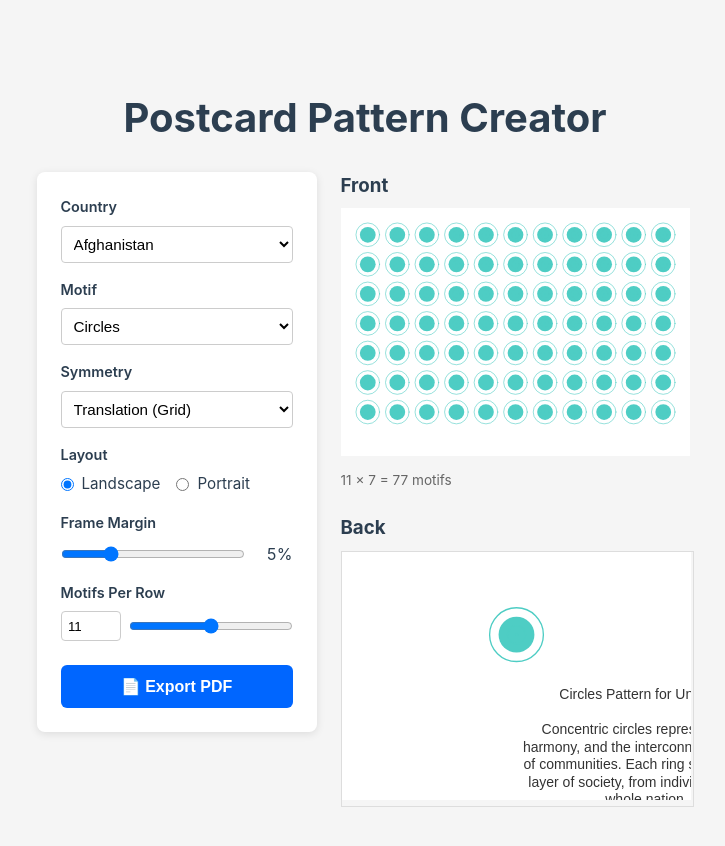
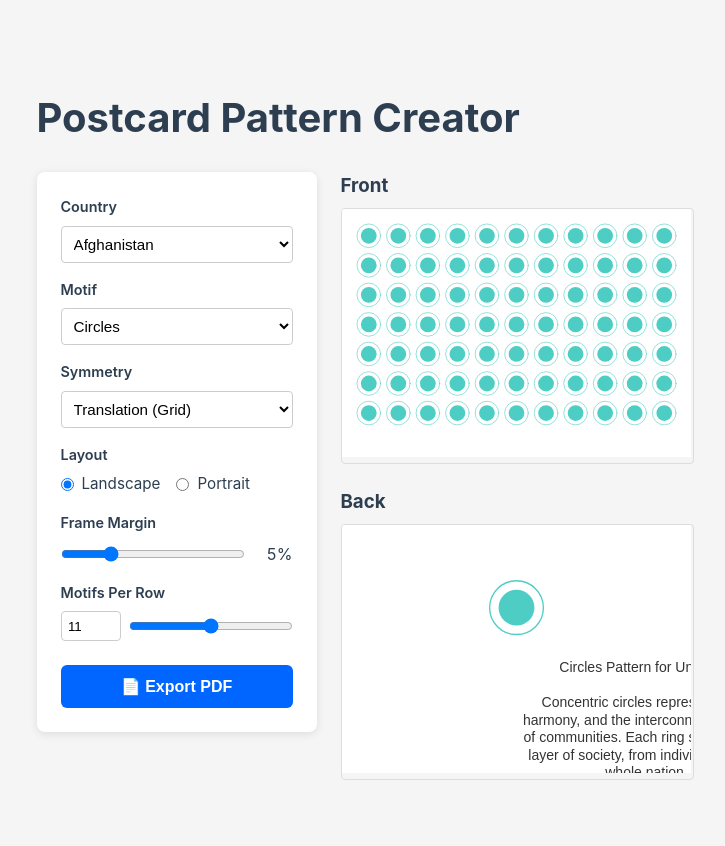
Before and after one commit to LiliGasser/repeatpattern-app, a Vue app: page / in a window 1280 px wide. Shown: the top 846 px of the page, without its empty margins (275-1000 px from the left). Built offline with nearby package versions, Linux system fonts and the light colour scheme; what p5.js-svg would draw is missing.

Commit message:
Front and Back nicely shown

```diff
--- a/src/components/postcards/PostcardBack.vue
+++ b/src/components/postcards/PostcardBack.vue
@@ -1,5 +1,5 @@
 <template>
-  <div class="postcard-wrapper">
+  <div>
     <h3>Back</h3>
     <div ref="container" class="postcard-canvas"></div>
   </div>
@@ -7,8 +7,8 @@
 
 <script setup>
 import { watch } from 'vue'
-import { useP5Svg } from '@/composables/useP5Svg'
-import { motifs } from '@/motifs'
+import { useP5Svg } from '../../composables/useP5Svg'
+import { motifs } from '../../motifs'
 
 const props = defineProps({
   countryData: Object,
@@ -19,6 +19,8 @@ const props = defineProps({
 
 const { container, sketch, redraw } = useP5Svg((p) => {
   p.setup = () => {
+    if (!props.canvasDimensions) return
+
     p.createCanvas(
       props.canvasDimensions.width,
       props.canvasDimensions.height,
@@ -30,11 +32,19 @@ const { container, sketch, redraw } = useP5Svg((p) => {
   p.draw = () => {
     p.background(255)
 
-    if (!props.countryData) return
+    if (!props.countryData || !props.drawableArea) {
+      p.fill(150)
+      p.noStroke()
+      p.textAlign(p.CENTER, p.CENTER)
+      p.textSize(16)
+      p.text('Select a country', p.width / 2, p.height / 2)
+      return
+    }
 
     const motifObj = motifs[props.motif]
 
     if (motifObj) {
+      try {
         // Draw one large motif in the center
         const centerX = props.canvasDimensions.width / 2
         const centerY = props.canvasDimensions.height / 3
@@ -60,6 +70,9 @@ const { container, sketch, redraw } = useP5Svg((p) => {
           textY,
           textWidth
         )
+      } catch (err) {
+        console.error('Error drawing back:', err)
+      }
     }
   }
 })
@@ -75,13 +88,14 @@ watch(() => [
 </script>
 
 <style scoped>
-.postcard-wrapper {
-  display: flex;
-  flex-direction: column;
-  gap: 0.5rem;
+h3 {
+  margin: 0 0 0.5rem 0;
+  color: #2c3e50;
 }
 
 .postcard-canvas {
   border: 1px solid #ddd;
+  border-radius: 4px;
+  overflow: hidden;
 }
 </style>
--- a/src/components/postcards/PostcardFront.vue
+++ b/src/components/postcards/PostcardFront.vue
@@ -1,16 +1,15 @@
 <template>
-  <div class="postcard-wrapper">
+  <div>
     <h3>Front</h3>
     <div ref="container" class="postcard-canvas"></div>
-    <p class="info">{{ gridLayout.cols }} × {{ gridLayout.rows }} = {{ gridLayout.totalMotifs }} motifs</p>
   </div>
 </template>
 
 <script setup>
 import { watch } from 'vue'
-import { useP5Svg } from '@/composables/useP5Svg'
-import { motifs } from '@/motifs'
-import { symmetries } from '@/symmetries'
+import { useP5Svg } from '../../composables/useP5Svg'
+import { motifs } from '../../motifs'
+import { symmetries } from '../../symmetries'
 
 const props = defineProps({
   countryData: Object,
@@ -23,6 +22,8 @@ const props = defineProps({
 
 const { container, sketch, redraw } = useP5Svg((p) => {
   p.setup = () => {
+    if (!props.canvasDimensions) return
+
     p.createCanvas(
       props.canvasDimensions.width,
       props.canvasDimensions.height,
@@ -32,14 +33,25 @@ const { container, sketch, redraw } = useP5Svg((p) => {
   }
 
   p.draw = () => {
+    // Set default background
     p.background(255)
 
-    if (!props.countryData) return
+    // Don't draw if we don't have the necessary data
+    if (!props.countryData || !props.drawableArea || !props.gridLayout) {
+      // Draw a message instead
+      p.fill(150)
+      p.noStroke()
+      p.textAlign(p.CENTER, p.CENTER)
+      p.textSize(16)
+      p.text('Select a country to see pattern', p.width / 2, p.height / 2)
+      return
+    }
 
     const motifObj = motifs[props.motif]
     const symmetryObj = symmetries[props.symmetry]
 
     if (motifObj && symmetryObj) {
+      try {
         symmetryObj.apply(
           p,
           props.drawableArea,
@@ -47,6 +59,13 @@ const { container, sketch, redraw } = useP5Svg((p) => {
           motifObj.draw.bind(motifObj),
           props.countryData
         )
+      } catch (err) {
+        console.error('Error drawing pattern:', err)
+        p.fill(200, 0, 0)
+        p.textAlign(p.CENTER, p.CENTER)
+        p.textSize(14)
+        p.text('Error drawing pattern', p.width / 2, p.height / 2)
+      }
     }
   }
 })
@@ -63,15 +82,14 @@ watch(() => [
 </script>
 
 <style scoped>
-.postcard-wrapper {
-  display: flex;
-  flex-direction: column;
-  gap: 0.5rem;
+h3 {
+  margin: 0 0 0.5rem 0;
+  color: #2c3e50;
 }
 
-.info {
-  font-size: 0.85rem;
-  color: #666;
-  margin: 0;
+.postcard-canvas {
+  border: 1px solid #ddd;
+  border-radius: 4px;
+  overflow: hidden;
 }
 </style>
--- a/src/views/Dashboard.vue
+++ b/src/views/Dashboard.vue
@@ -94,7 +94,7 @@ const exportPdf = () => {
 }
 
 .dashboard-header {
-  text-align: center;
+  text-align: left;
   margin-bottom: 2rem;
 }
 
```
Lines whose indentation alone changed are shown as unchanged.
